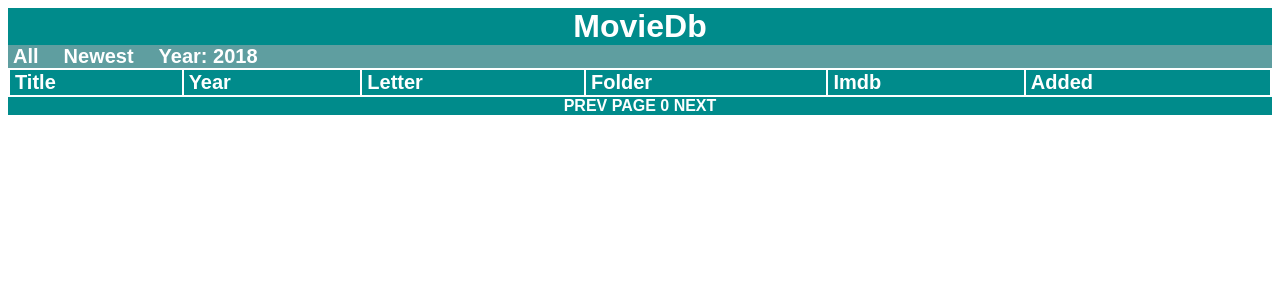
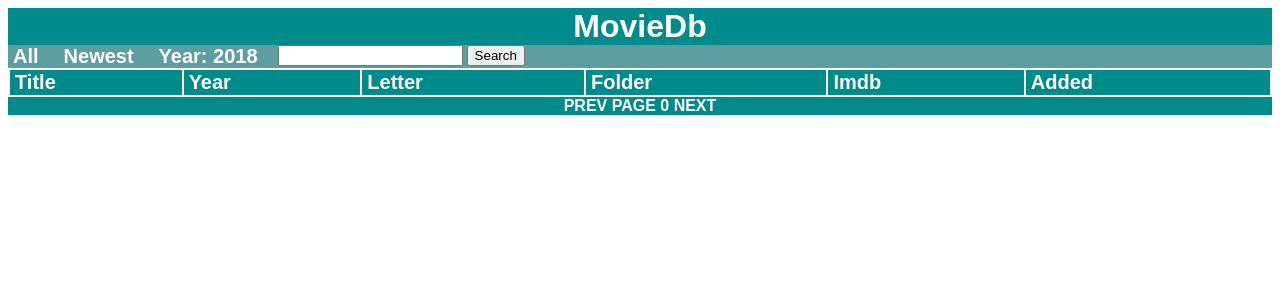
Before and after one commit to GoblinDynamiteer/webdb, a PHP site: page /index.php in a window 1280 px wide. Shown: the top 300 px of the page. Run offline with PHP 8.4, Linux system fonts and the light colour scheme; lists and menus that the app fills with data are empty; some web fonts are replaced.

Commit message:
Add primitive search

```diff
--- a/generator.php
+++ b/generator.php
@@ -11,9 +11,11 @@ class html_generator
     private $current_page;
     private $page_limit;
     private $sort_by;
+    private $search_string;
 
     function __construct(
-        $sort_by, $sort_order, $page_limit, $current_page, $show_imdb)
+        $sort_by, $sort_order, $page_limit, $current_page, $show_imdb,
+        $search_string)
     {
         $this->_titles = array(
             "Title", "Year", "Letter", "Folder", "Imdb", "Added");
@@ -23,6 +25,7 @@ class html_generator
         $this->show_imdb = $show_imdb;
         $this->current_page = $current_page == "" ? 0 : intval($current_page);
         $this->page_limit = $page_limit == "" ? 0 : intval($page_limit);
+        $this->search_string = $search_string;
     }
 
     public function title()
@@ -99,6 +102,24 @@ class html_generator
         return $ret . "\r\n</tr>";
     }
 
+    private function _has_search_hit($mov)
+    {
+        $regex = "/" . str_replace("+", ".+", $this->search_string) . "/i";
+        if(preg_match($regex, $this->_mov_db->data($mov, "imdb")))
+        {
+            return true;
+        }
+        if(preg_match($regex, $this->_mov_db->omdb_data($mov, "Title")))
+        {
+            return true;
+        }
+        if(preg_match($regex, $this->_mov_db->data($mov, "folder")))
+        {
+            return true;
+        }
+        return false;
+    }
+
     public function table_data()
     {
         $count = 0;
@@ -119,15 +140,18 @@ class html_generator
                 $folder_link = "<a href=\"" .
                     $this->_generate_link_options($this->current_page, $imdb) .
                     "\">{$folder}</a>";
+                $title = $this->_mov_db->omdb_data($mov, "Title");
 
+                if(!$this->search_string || $this->_has_search_hit($mov)){
                     $ret .= $this->_generate_table_row(array(
                         $this->_mov_db->omdb_data($mov, "Title"),
                         $this->_mov_db->omdb_data($mov, "Year"),
                         $this->_mov_db->data($mov, "letter"),
-                    $folder_link, // Added
+                        $folder_link,
                         $imdb_link,
                         $date->format('Y-m-d')
                     ));
+                }
 
                 if($imdb && $imdb == $this->show_imdb)
                 {
@@ -135,11 +159,10 @@ class html_generator
                 }
             }
 
-
-
             $count++;
 
-            if($this->page_limit && $count > $start_at + $this->page_limit)
+            if(!$this->search_string && $this->page_limit &&
+                $count > $start_at + $this->page_limit)
             {
                 break;
             }
--- a/index.php
+++ b/index.php
@@ -7,7 +7,8 @@
         isset($_GET['order']) ? $_GET['order'] : "asc",
         isset($_GET['limit']) ? $_GET['limit'] : "25",
         isset($_GET['page']) ? $_GET['page'] : "0",
-        isset($_GET['extend_info']) ? $_GET['extend_info'] : "");
+        isset($_GET['extend_info']) ? $_GET['extend_info'] : "",
+        isset($_GET['search']) ? $_GET['search'] : "");
  ?>
 <html>
     <head>
@@ -25,6 +26,11 @@
                 <li><a href="index.php?sort=title&limit=25">All</a><br></li>
                 <li><a href="index.php?sort=added&limit=25">Newest</a><br></li>
                 <li><a href="index.php?sort=added&limit=25">Year: 2018</a><br></li>
+                <li>
+                    <form name="form" action="" method="get">
+                        <input type="text" name="search" value="">
+                        <button>Search</button><br></li>
+                    </form>
             </ul>
         </nav>
         <table>
```
Lines whose indentation alone changed are shown as unchanged.
